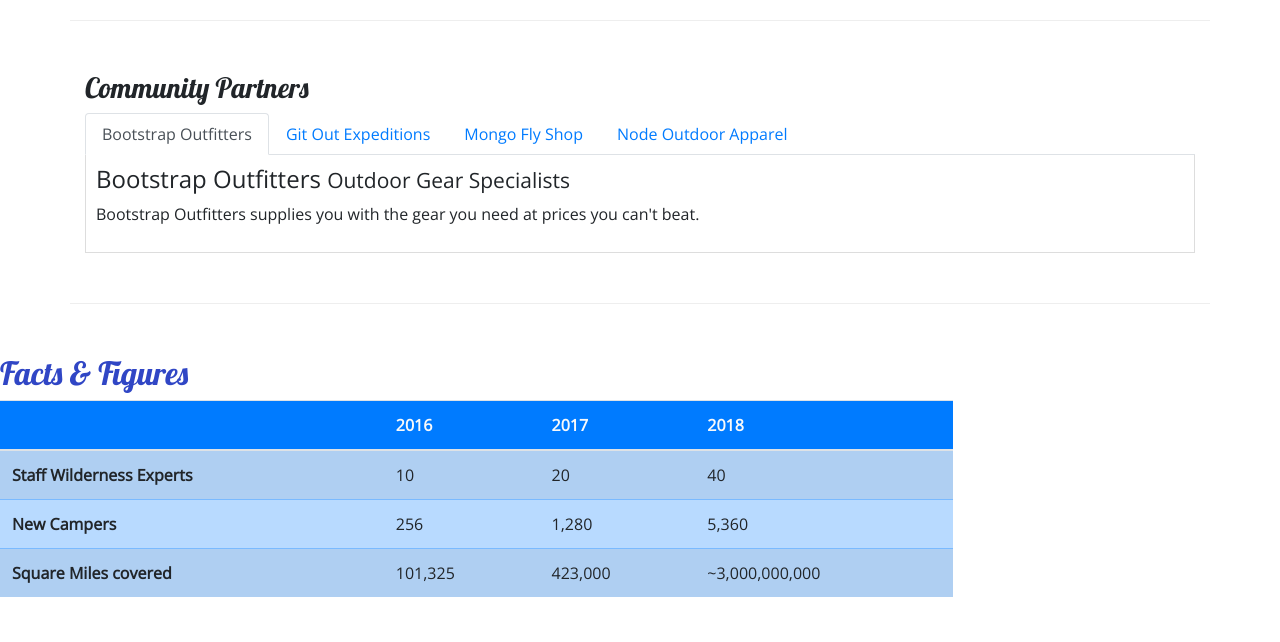
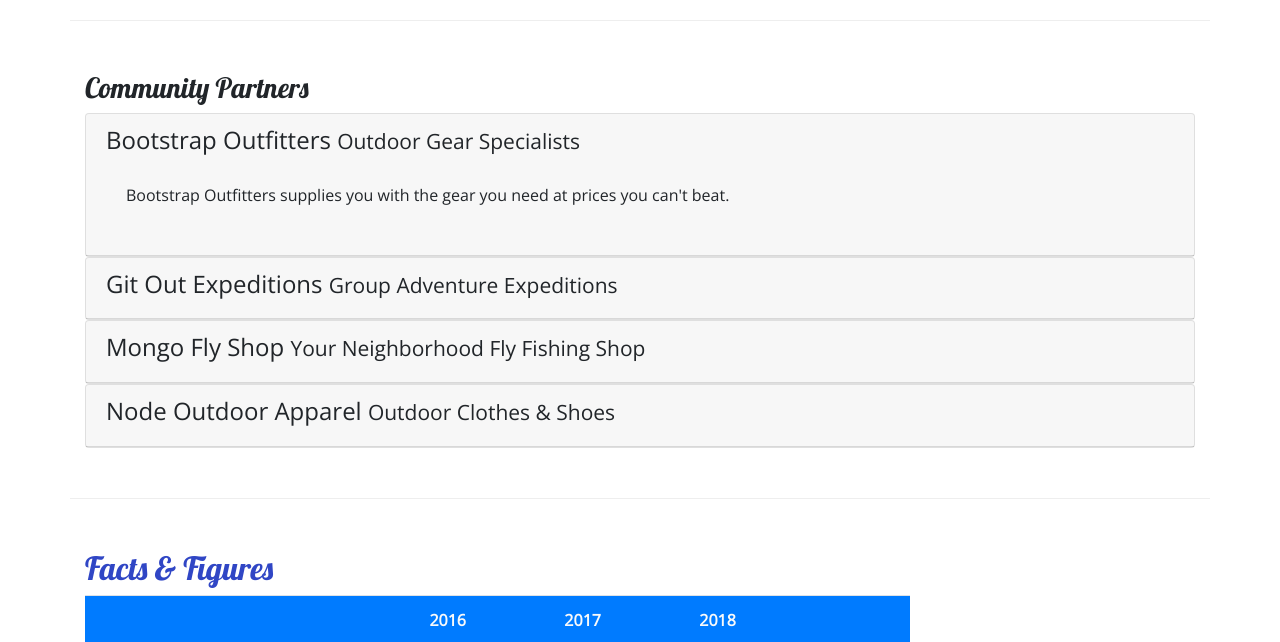
Before and after one commit to harlanray/git-test, a website: page aboutus.html in a window 1280 px wide. Shown: the part 810-1452 px from the top of the page. Drawn offline with nearby package versions, Linux system fonts and the light colour scheme.

Commit message:
Accordion

```diff
--- a/aboutus.html
+++ b/aboutus.html
@@ -19,7 +19,7 @@
         <div class="container">
             <div class="row">
                 <div class="col-4 col-sm-3 col-md-2 align-self-center">
-                    <a href="index.html"><img/logo.png" class="img-fluid" /></a>
+                    <a href="index.html"><img src="img/logo.png" class="img-fluid" /></a>
                 </div>
                 <div class="col">
                     <h1>NuCamp</h1>
@@ -57,6 +57,7 @@
                <hr />
             </div>
         </div>
+
 
         <div class="row row-content">
             <div class="col-sm-6">
@@ -97,27 +98,59 @@
         <div class="row row-content">
             <div class="col">
                 <h3>Community Partners</h3>
-                <ul class="nav nav-tabs">
-                    <li class="nav-item"><a class="nav-link active" href="#bootstrap" role="tab" data-toggle="tab">Bootstrap Outfitters</a></li>
-                    <li class="nav-item"><a class="nav-link" href="#git" role="tab" data-toggle="tab">Git Out Expeditions</a></li>
-                    <li class="nav-item"><a class="nav-link" href="#mongo" role="tab" data-toggle="tab">Mongo Fly Shop</a></li>
-                    <li class="nav-item"><a class="nav-link" href="#node" role="tab" data-toggle="tab">Node Outdoor Apparel</a></li>
-                </ul>
-                    <div class="tab-content">
-                        <div role="tabpanel" class="tab-pane fade show active" id="bootstrap">
-                            <h4>Bootstrap Outfitters <small>Outdoor Gear Specialists</small></h4>
+
+                <div id="accordion">
+                    <div class="card">
+                        <div role="tab" class="card-header">
+                            <h4>
+                                <a data-toggle="collapse" data-target="#bootstrap">
+                                    Bootstrap Outfitters <small>Outdoor Gear Specialists</small>
+                                </a>
+                            </h4>
+                            <div class="collapse show" id="bootstrap" data-parent="#accordion">
+                                <div class="card-body">
                                     <p class="d-none d-sm-block">Bootstrap Outfitters supplies you with the gear you need at prices you can't beat.</p>
                                 </div>
-                        <div role="tabpanel" class="tab-pane fade" id="git">
-                            <h4>Git Out Expeditions <small>Group Adventure Expeditions</small></h4>
+                            </div>
+                        </div>
+                    </div>
+                    <div class="card">
+                        <div role="tab" class="card-header">
+                            <h4>
+                                <a class="collapsed" data-toggle="collapse" data-target="#git">
+                                    Git Out Expeditions <small>Group Adventure Expeditions</small>
+                                </a>
+                            </h4>
+                            <div class="collapse" id="git" data-parent="#accordion">
+                                <div class="card-body">
                                     <p class="d-none d-sm-block">Join Git Out Expeditions to explore new horizons with a group of other adventurers!</p>
                                </div>
-                        <div role="tabpanel" class="tab-pane fade" id="mongo">
-                            <h4>Mongo Fly Shop <small>Your Neighborhood Fly Fishing Shop.</small></h4>
+                            </div>
+                        </div>
+                    </div>
+                    <div class="card">
+                        <div role="tab" class="card-header">
+                            <h4>
+                                <a class="collapsed" data-toggle="collapse" data-target="#mongo">
+                                    Mongo Fly Shop <small>Your Neighborhood Fly Fishing Shop</small>
+                                </a>
+                            </h4>
+                            <div class="collapse" id="mongo" data-parent="#accordion">
+                                <div class="card-body">
                                     <p class="d-none d-sm-block">Need a new fishing pole, a tacklebox, or flies of all kinds? Stop by Mongo Fly Shop.</p>
                                 </div>
-                        <div role="tabpanel" class="tab-pane fade" id="node">
-                            <h4>Node Outdoor Apparel <small>Outdoor Clothes & Shoes</small></h4>
+                            </div>
+                        </div>
+                    </div>
+                    <div class="card">
+                        <div role="tab" class="card-header">
+                            <h4>
+                                <a class="collapsed" data-toggle="collapse" data-target="#node">
+                                    Node Outdoor Apparel <small>Outdoor Clothes & Shoes</small>
+                                </a>
+                            </h4>
+                            <div class="collapse" id="node" data-parent="#accordion">
+                                <div class="card-body">
                                     <p class="d-none d-sm-block">From polar fleeces to swimsuits, hiking boots to waders, a visit to Node will be sure to get you covered.</p>
                                 </div>
                             </div>
@@ -125,7 +158,7 @@
                     </div>
                 </div>
             </div>
-
+        </div>
 
         <div class="row row-content">
             <div class="col-sm-9">
@@ -164,7 +197,6 @@
                 </div>
             </div>
         </div>
-
     </div>
 
         <footer class="site-footer">
--- a/css/styles.css
+++ b/css/styles.css
@@ -36,8 +36,7 @@ header h2 {
     background-color: #901CAD;
 }
 
-.tab-content {
-    border: 1px solid #DDD;
-    border-top: none;
-    padding: 10px;
-}
+a, a:hover {
+    color: inherit;
+    text-decoration: none;
+  }
```
Lines whose indentation alone changed are shown as unchanged.
